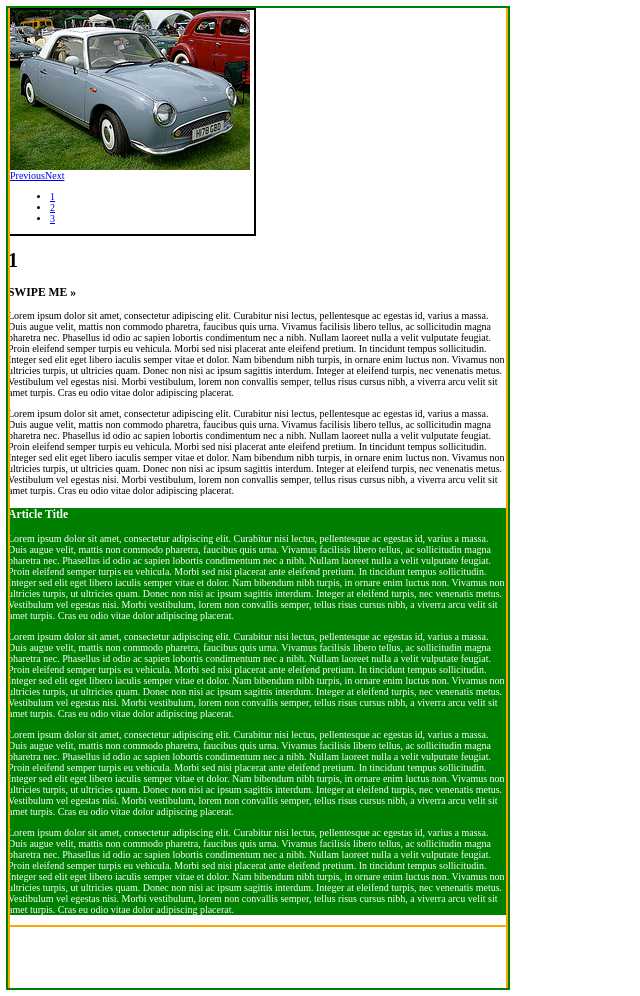
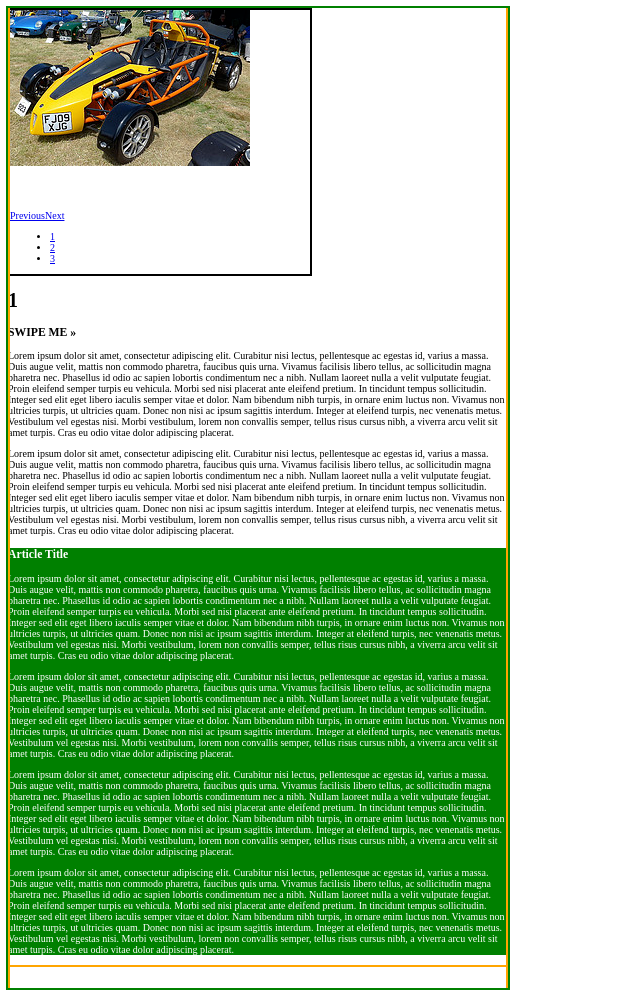
Before and after one commit to smaura777/sled, a plain HTML site: page index.html in a window 1280 px wide. Shown: the whole page, without its empty margins (0-640 px from the left). Drawn offline with nearby package versions, Linux system fonts and the light colour scheme.

Commit message:
header and image container width update

```diff
--- a/index.html
+++ b/index.html
@@ -51,6 +51,9 @@ body {
 
  }
 
+
+  img
+
   </style>
 
 
@@ -64,14 +67,14 @@ body {
   <div class="slides">
      <div class="page" style="background-color:#fff; color:#000; ">
 
-        <div id="slides2" style=" width:244px; border: 2px solid black; ">
-            <div class="thumb" style="width:300px; height:300px;">
-		     <img src="9189528633_f5643f2d44_m.jpg" />
+        <div id="slides2" style=" width:300px; border: 2px solid black; ">
+            <div class="thumb" style="width:300px; height:200px;">
+		     <img src="9229788746_0c266fc6a6_m.jpg" />
 	        </div>
-	        <div class="thumb"  style="width:300px; height:300px;">
-		     <img src="9189528633_f5643f2d44_m.jpg" />
+	        <div class="thumb"  style="width:300px; height:200px;">
+		     <img src="9238365085_8eba238528_m.jpg" />
 	       </div>
-	       <div class="thumb" style="width:300px; height:300px;">
+	       <div class="thumb" style="width:300px; height:200px;">
 		     <img src="9189528633_f5643f2d44_m.jpg" />
 	       </div>
 
@@ -655,8 +658,8 @@ body {
 
      $(function(){
       $("#slides2").slidesjs({
-        width: 244,
-        height: 160
+        width: 300,
+        height: 200
       });
     });
 
```
